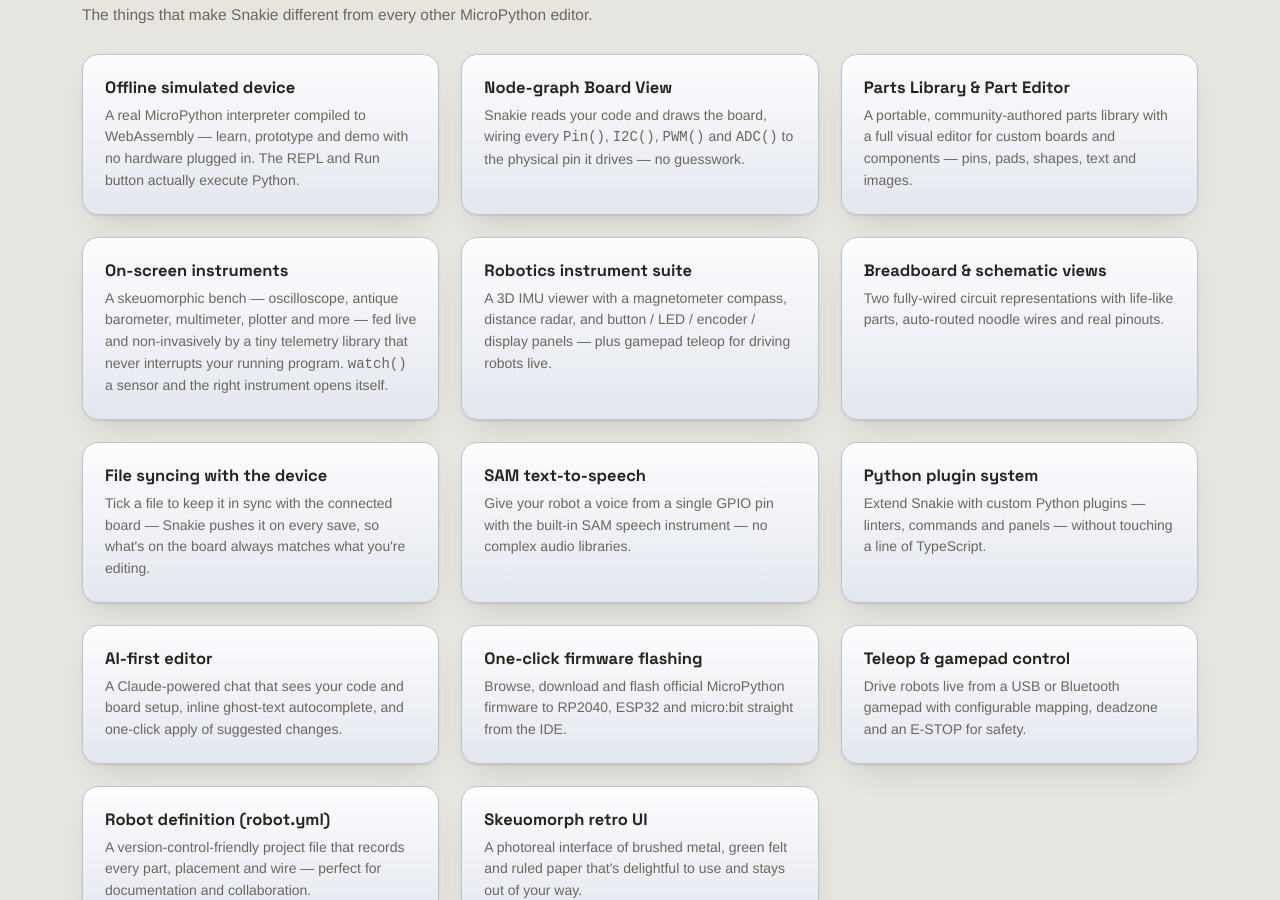
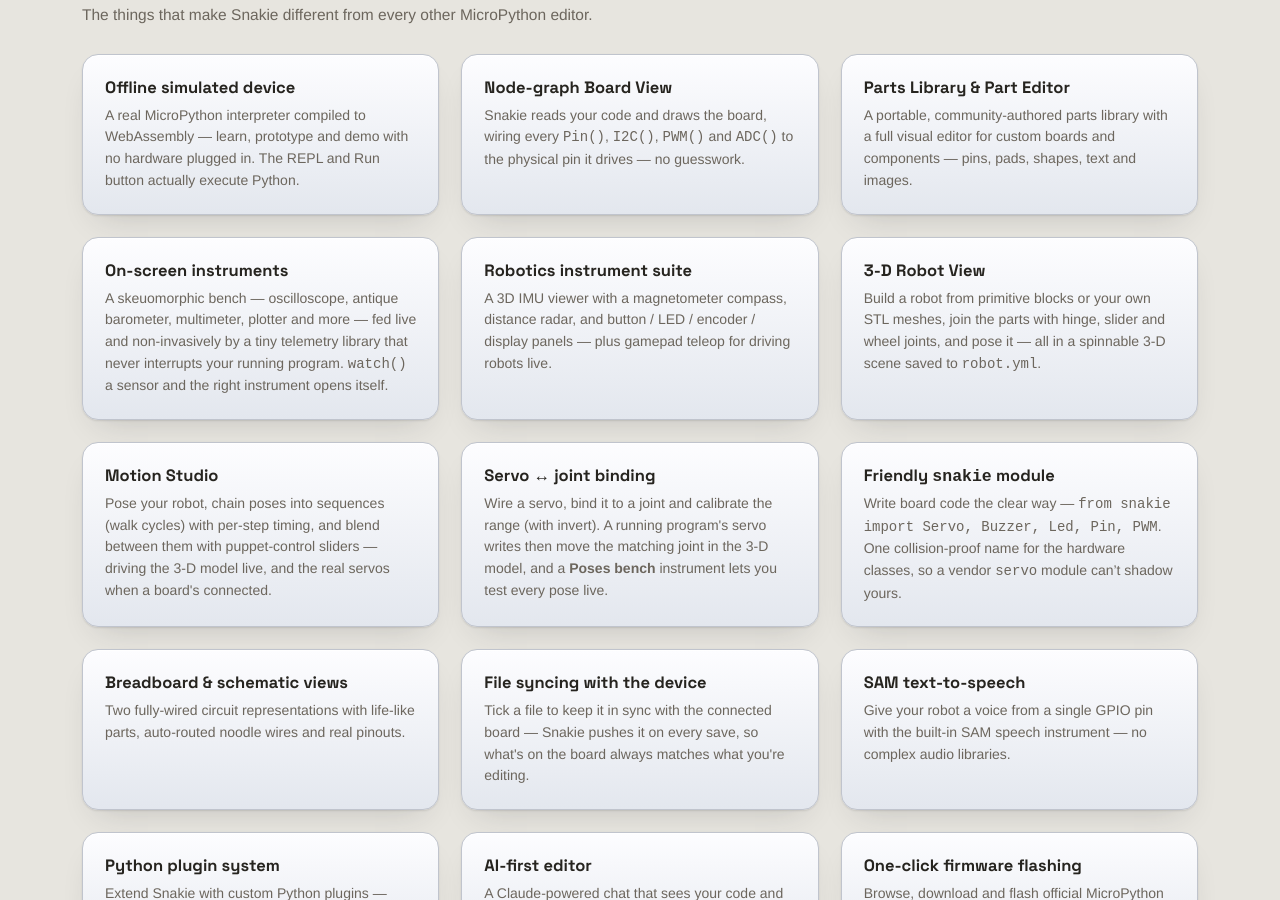
Before and after one commit to kevinmcaleer/snakie.org, a Jekyll site: the page built from features.html, in a window 1280 px wide and 900 px high, scrolled down 497 px. Built offline with Jekyll 4.4.1, drawn with Linux system fonts in a browser that asks for light colours; some of the changed text lies outside the part shown.

Commit message:
Add Snakie 0.25.0 features + announcement post
- features.html: 3-D Robot View, Motion Studio, servo↔joint binding and the
  `snakie` module feature cards; Poses bench + one-click on-device library bullets.
- _posts/2026-07-11-snakie-0-25-0.md: "0.25.0 — build robots that move" announcement,
  linking to docs.snakie.org and the GitHub release.

Co-Authored-By: Claude Opus 4.8 (1M context) <noreply@anthropic.com>

```diff
--- a/features.html
+++ b/features.html
@@ -78,6 +78,10 @@ permalink: /features/
         <div class="ft-card"><h3>Parts Library &amp; Part Editor</h3><p>A portable, community-authored parts library with a full visual editor for custom boards and components — pins, pads, shapes, text and images.</p></div>
         <div class="ft-card"><h3>On-screen instruments</h3><p>A skeuomorphic bench — oscilloscope, antique barometer, multimeter, plotter and more — fed live and non-invasively by a tiny telemetry library that never interrupts your running program. <code>watch()</code> a sensor and the right instrument opens itself.</p></div>
         <div class="ft-card"><h3>Robotics instrument suite</h3><p>A 3D IMU viewer with a magnetometer compass, distance radar, and button / LED / encoder / display panels — plus gamepad teleop for driving robots live.</p></div>
+        <div class="ft-card"><h3>3-D Robot View</h3><p>Build a robot from primitive blocks or your own STL meshes, join the parts with hinge, slider and wheel joints, and pose it — all in a spinnable 3-D scene saved to <code>robot.yml</code>.</p></div>
+        <div class="ft-card"><h3>Motion Studio</h3><p>Pose your robot, chain poses into sequences (walk cycles) with per-step timing, and blend between them with puppet-control sliders — driving the 3-D model live, and the real servos when a board's connected.</p></div>
+        <div class="ft-card"><h3>Servo &#8596; joint binding</h3><p>Wire a servo, bind it to a joint and calibrate the range (with invert). A running program's servo writes then move the matching joint in the 3-D model, and a <strong>Poses bench</strong> instrument lets you test every pose live.</p></div>
+        <div class="ft-card"><h3>Friendly <code>snakie</code> module</h3><p>Write board code the clear way &mdash; <code>from snakie import Servo, Buzzer, Led, Pin, PWM</code>. One collision-proof name for the hardware classes, so a vendor <code>servo</code> module can&rsquo;t shadow yours.</p></div>
         <div class="ft-card"><h3>Breadboard &amp; schematic views</h3><p>Two fully-wired circuit representations with life-like parts, auto-routed noodle wires and real pinouts.</p></div>
         <div class="ft-card"><h3>File syncing with the device</h3><p>Tick a file to keep it in sync with the connected board — Snakie pushes it on every save, so what's on the board always matches what you're editing.</p></div>
         <div class="ft-card"><h3>SAM text-to-speech</h3><p>Give your robot a voice from a single GPIO pin with the built-in SAM speech instrument — no complex audio libraries.</p></div>
@@ -197,6 +201,7 @@ permalink: /features/
         <li><span class="dot"></span><span><b>Barometer</b> — antique aneroid dial for temperature, pressure &amp; humidity (BME280).</span></li>
         <li><span class="dot"></span><span><b>Plotter</b> — multi-series graphing with auto-scaling and legend.</span></li>
         <li><span class="dot"></span><span><b>Range / radar</b> — distance gauge and polar sweep.</span></li>
+        <li><span class="dot"></span><span><b>Poses bench</b> — a live test bench for a rig's servos: press a saved pose or drag a per-servo slider and the 3-D model (and the real servos) follow.</span></li>
         <li><span class="dot"></span><span><b>IMU 3D viewer &amp; compass</b> — roll/pitch/yaw with a horizon, plus a magnetometer heading.</span></li>
         <li><span class="dot"></span><span><b>Auto-detected instruments</b> — <code>watch()</code> a sensor object and the right panel opens by itself.</span></li>
         <li><span class="dot"></span><span><b>Button &amp; LED panels</b> — monitor inputs, drive digital/PWM/RGB outputs.</span></li>
@@ -207,6 +212,7 @@ permalink: /features/
         <li><span class="dot"></span><span><b>Wi-Fi &amp; Bluetooth scanners</b> — live network and device discovery.</span></li>
         <li><span class="dot"></span><span><b>Buzzer &amp; melody sequencer</b> — RTTTL playback and a drag-to-compose staff.</span></li>
         <li><span class="dot"></span><span><b>Pop-out instruments</b> — undock any panel into its own resizable OS window.</span></li>
+        <li><span class="dot"></span><span><b>One-click on-device library</b> — Snakie installs its tiny MicroPython runtime to the board for you, with a friendly <code>from snakie import Servo, Buzzer, Led, Pin, PWM</code> import for the hardware classes.</span></li>
       </ul>
 
       <div class="ft-theme">Board View, parts &amp; wiring</div>
```
Also changed, not shown: _posts/2026-07-11-snakie-0-25-0.md (added, +31 -0 lines).
